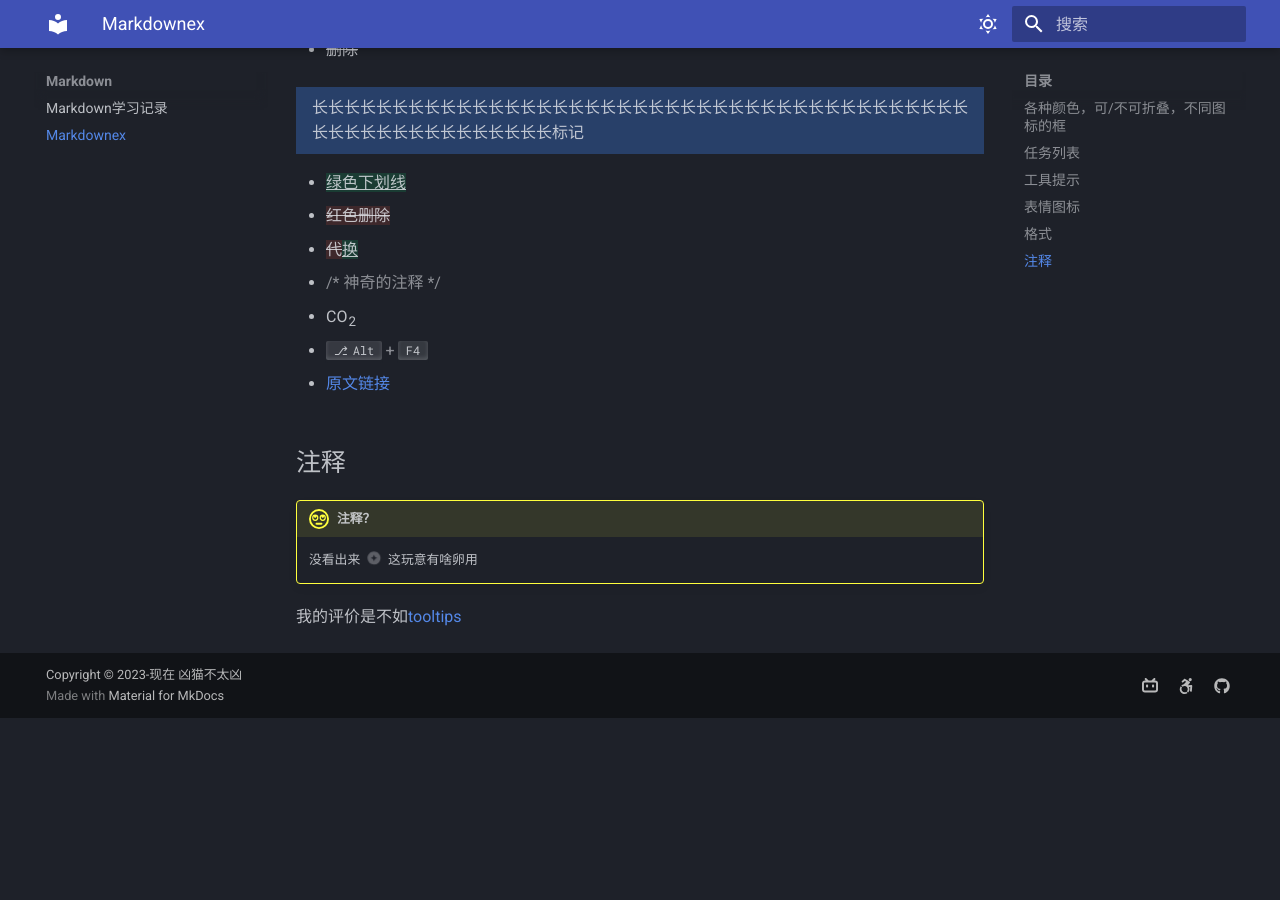
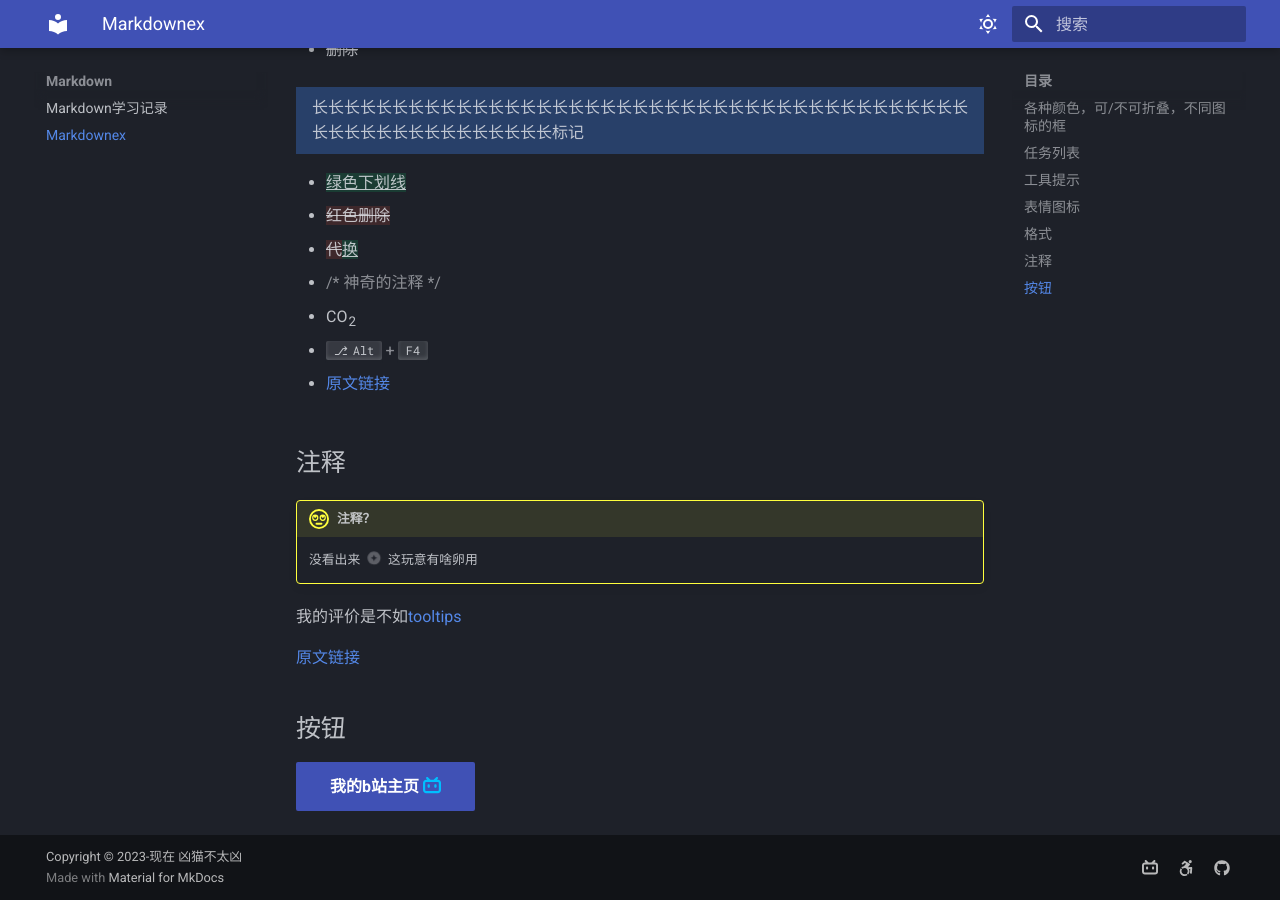
Before and after one commit to Xmbtx/xmbtx-blog, an MkDocs documentation site: the page built from docs/mkd/mkdex.md, in a window 1280 px wide and 900 px high, scrolled down 2143 px. Built offline with MkDocs 1.6.1 and Material for MkDocs 9.7.7, drawn with Linux system fonts in a browser that asks for light colours; emoji names are drawn with the system emoji font; before the commit the page ends 2861 px from its top, so only the background shows below that.

Commit message:
2023-12-10_01:48:46 update

```diff
--- a/docs/mkd/mkdex.md
+++ b/docs/mkd/mkdex.md
@@ -118,3 +118,9 @@
 1.  注释
 
 我的评价是不如[tooltips](https://squidfunk.github.io/mkdocs-material/reference/tooltips/)
+
+[原文链接](https://squidfunk.github.io/mkdocs-material/reference/annotations/)
+
+## 按钮
+
+[我的b站主页 :fontawesome-brands-bilibili:{ .bilibili}](https://space.bilibili.com/626736057){ .md-button .md-button--primary }
--- a/mkdocs.yml
+++ b/mkdocs.yml
@@ -39,7 +39,7 @@ markdown_extensions:
       custom_checkbox: true #  任务列表
 #  - mdx_truly_sane_lists
   - abbr # 工具提示
-  - attr_list # 工具提示
+  - attr_list # 工具提示、按钮
   - pymdownx.snippets # 工具提示
   - pymdownx.snippets: # 术语拓展
       auto_append: # 术语拓展
```
